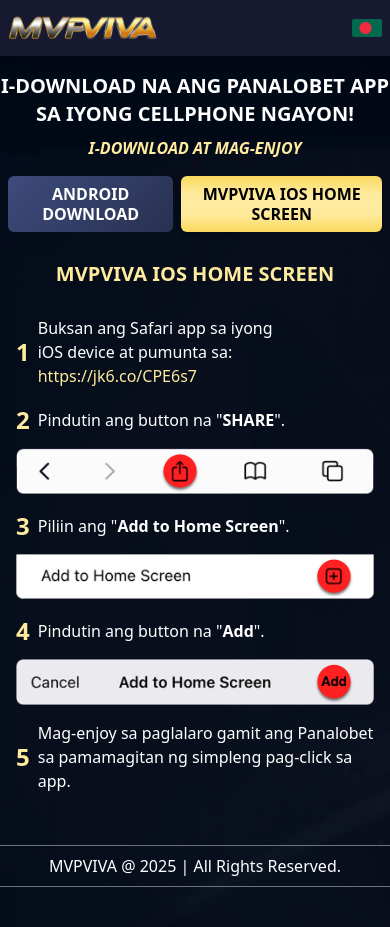
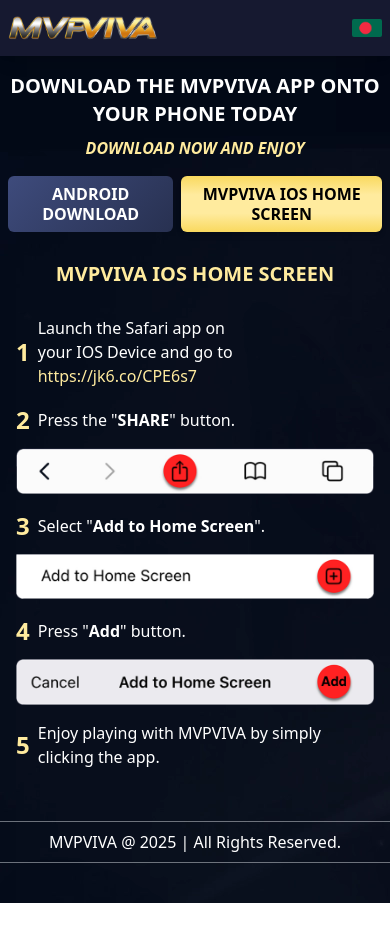
Before and after one commit to jovpbcfd/mvpviva-app-download-ph, a Next.js app: page / in a window 390 px wide. Both pictures are taken after a click on the button "MVPVIVA IOS HOME SCREEN". After the commit the page ends 903 px from the top, so only its background shows below. Built offline with nearby package versions, Linux system fonts and the light colour scheme.

Commit message:
update mobile content to english

```diff
--- a/app/page.tsx
+++ b/app/page.tsx
@@ -8,10 +8,10 @@
       {/* mobile */}
       <div className="py-4 md:hidden">
         <h1 className="text-white uppercase font-[900] text-xl text-center">
-          I-download na ang Panalobet app sa iyong cellphone ngayon!
+          Download the mvpviva app onto your phone today
         </h1>
         <p className="mt-2 text-[#ffeb9e] text-md italic text-center font-bold uppercase">
-          I-download at mag-enjoy
+          Download now and enjoy
         </p>
       </div>
       {/* web */}
--- a/components/android-download.tsx
+++ b/components/android-download.tsx
@@ -13,7 +13,7 @@
             <h3 className="py-5 flex items-center gap-2">
               <span className="text-[#ffeb9e] font-bold text-2xl">1</span>
               <span className="text-md">
-                Kopyahin at i-paste ang link sa Google.
+                Copy and Paste the link on Google.
               </span>
             </h3>
             <div className="rounded-md">
@@ -31,14 +31,14 @@
             <h3 className="py-4 flex items-center gap-2 leading-5">
               <span className="text-[#ffeb9e] font-bold text-2xl">2</span>
               <span className="text-md">
-                Makikita mo ang pahina ng pag-download ng app.
+                You will find the Download App Page.
               </span>
             </h3>
           </div>
           <div>
             <h3 className="pb-5 flex items-center gap-2 leading-5">
               <span className="text-[#ffeb9e] font-bold text-2xl">3</span>
-              <span className="text-md">I-click ang Install.</span>
+              <span className="text-md">Click Install.</span>
             </h3>
             <div className="rounded-md mb-2">
               <Image
--- a/components/download.tsx
+++ b/components/download.tsx
@@ -29,9 +29,8 @@
               : "bg-[linear-gradient(135deg,#3e4b7c_0%,#283151_100%)]"
           } uppercase font-semibold rounded-md px-3 py-2 text-pretty text-wrap max-w-xs leading-5`}
           onClick={() => setSelected("ios")}
-
         >
-        mvpviva ios home screen
+          mvpviva ios home screen
         </button>
       </div>
       <div>
@@ -59,7 +58,7 @@
                   <h3 className="pt-5 flex items-center gap-2">
                     <span className="text-[#ffeb9e] font-bold text-2xl">1</span>
                     <span className="text-md text-balance">
-                      Buksan ang Safari app sa iyong iOS device at pumunta sa:
+                      Launch the Safari app on your IOS Device and go to
                       <Link
                         href="https://jk6.co/CPE6s7"
                         className="block text-[#ffeb9e]"
@@ -73,8 +72,8 @@
                   <h3 className="pb-3 flex items-center gap-2">
                     <span className="text-[#ffeb9e] font-bold text-2xl">2</span>
                     <span className="text-md">
-                      Pindutin ang button na &quot;
-                      <span className="font-semibold">SHARE</span>&quot;.
+                      Press the &quot;
+                      <span className="font-semibold">SHARE</span>&quot; button.
                     </span>
                   </h3>
                   <div className="rounded-md">
@@ -92,7 +91,7 @@
                   <h3 className="pb-3 flex items-center gap-2">
                     <span className="text-[#ffeb9e] font-bold text-2xl">3</span>
                     <span className="text-md">
-                      Piliin ang &quot;
+                      Select &quot;
                       <span className="font-semibold">Add to Home Screen</span>
                       &quot;.
                     </span>
@@ -112,8 +111,9 @@
                   <h3 className="pb-3 flex items-center gap-2">
                     <span className="text-[#ffeb9e] font-bold text-2xl">4</span>
                     <span className="text-md">
-                      Pindutin ang button na &quot;<span className="font-semibold">Add</span>
-                      &quot;.
+                      Press &quot;
+                      <span className="font-semibold">Add</span>
+                      &quot; button.
                     </span>
                   </h3>
                   <div className="rounded-md">
@@ -131,7 +131,7 @@
                   <h3 className="pb-3 flex items-center gap-2">
                     <span className="text-[#ffeb9e] font-bold text-2xl">5</span>
                     <span className="text-md">
-                      Mag-enjoy sa paglalaro gamit ang Panalobet sa pamamagitan ng simpleng pag-click sa app.
+                      Enjoy playing with MVPVIVA by simply clicking the app.
                     </span>
                   </h3>
                 </div>
```
